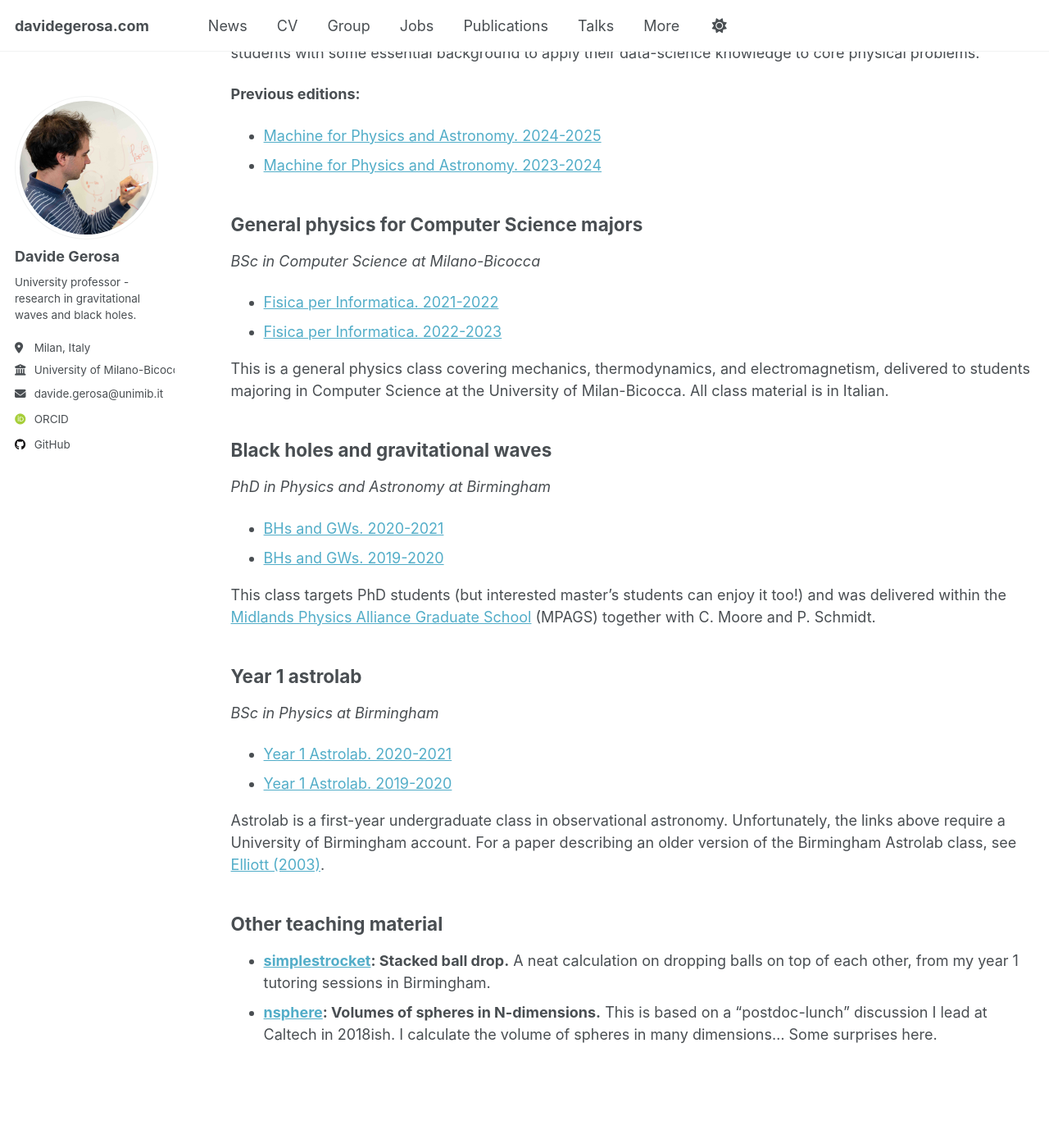
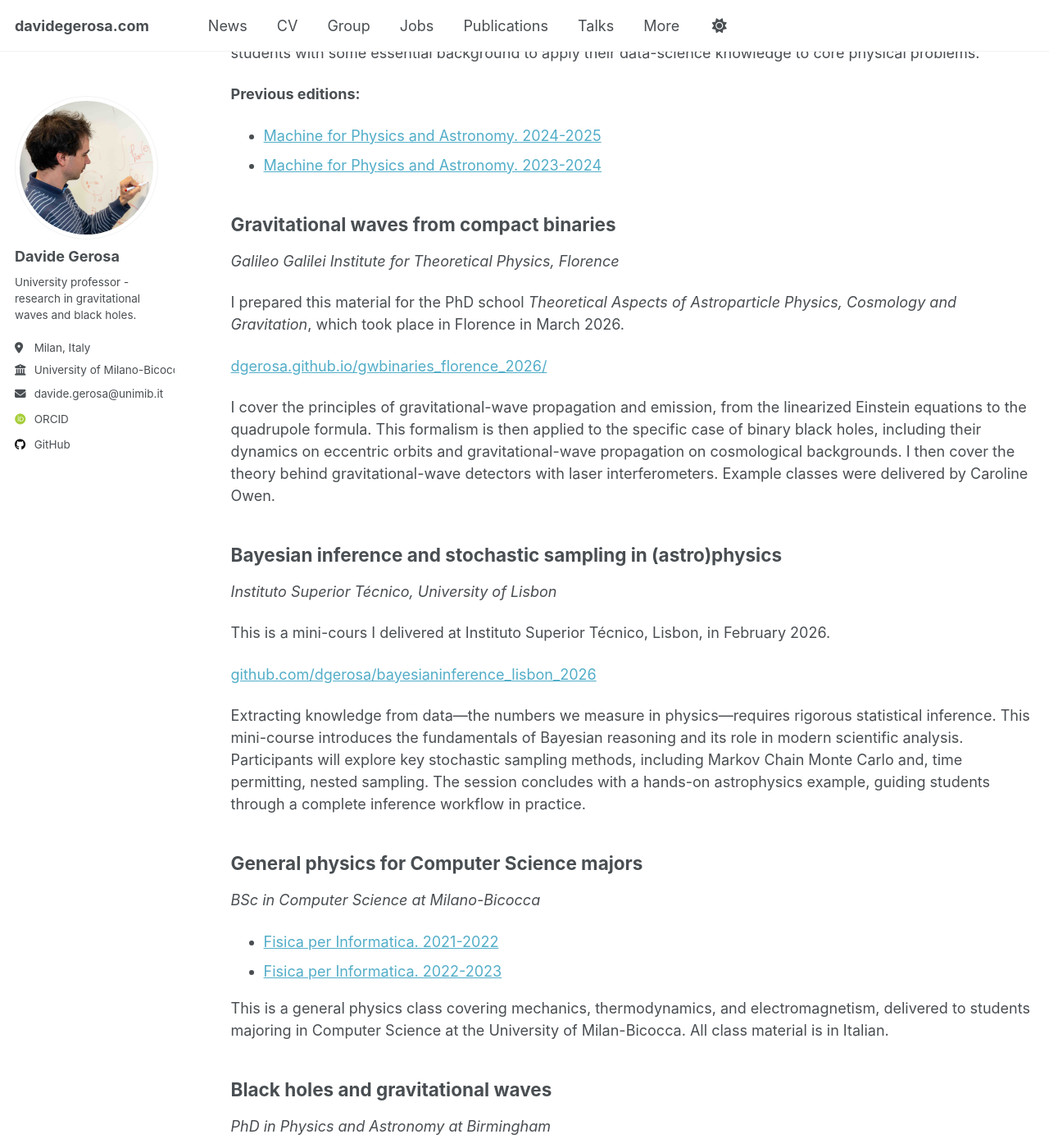
Before and after one commit to dgerosa/website, a Jekyll site: the page built from _pages/teaching.md, in a window 1280 px wide and 1400 px high, scrolled down 1480 px. Shown: the whole window at 82% size. Built offline with Jekyll 4.4.1, drawn with Linux system fonts in a browser that asks for light colours; some web fonts are replaced.

Commit message:
Sun Mar  1 14:47:21 CET 2026

```diff
--- a/_pages/teaching.md
+++ b/_pages/teaching.md
@@ -51,6 +51,29 @@ Machine learning and data mining are quickly becoming essential techniques in th
 - [Machine for Physics and Astronomy. 2024-2025](https://github.com/dgerosa/machinelearning4physics_bicocca_2025)
 - [Machine for Physics and Astronomy. 2023-2024](https://github.com/dgerosa/machinelearning4physics_bicocca_2024)
 
+## Gravitational waves from compact binaries
+
+_Galileo Galilei Institute for Theoretical Physics, Florence_
+
+I prepared this material for the PhD school *Theoretical Aspects of Astroparticle Physics, Cosmology and Gravitation*, which took place in Florence in March 2026.
+
+[dgerosa.github.io/gwbinaries\_florence\_2026/](https://dgerosa.github.io/gwbinaries_florence_2026/)
+
+I cover the principles of gravitational-wave propagation and emission, from the linearized Einstein equations to the quadrupole formula. This formalism is then applied to the specific case of binary black holes, including their dynamics on eccentric orbits and gravitational-wave propagation on cosmological backgrounds. I then cover the theory behind gravitational-wave detectors with laser interferometers. Example classes were delivered by Caroline Owen.
+
+## Bayesian inference and stochastic sampling in (astro)physics
+
+_Instituto Superior Técnico, University of Lisbon_
+
+This is a mini-cours I delivered at Instituto Superior Técnico, Lisbon, in February 2026.
+
+[github.com/dgerosa/bayesianinference\_lisbon\_2026](https:github.com/dgerosa/bayesianinference_lisbon_2026)
+
+Extracting knowledge from data—the numbers we measure in physics—requires rigorous statistical inference. This mini-course introduces the fundamentals of Bayesian reasoning and its role in modern scientific analysis. Participants will explore key stochastic sampling methods, including Markov Chain Monte Carlo and, time permitting, nested sampling. The session concludes with a hands-on astrophysics example, guiding students through a complete inference workflow in practice.
+
+
+
+
 ## General physics for Computer Science majors
 
 _BSc in Computer Science at Milano-Bicocca_
```
